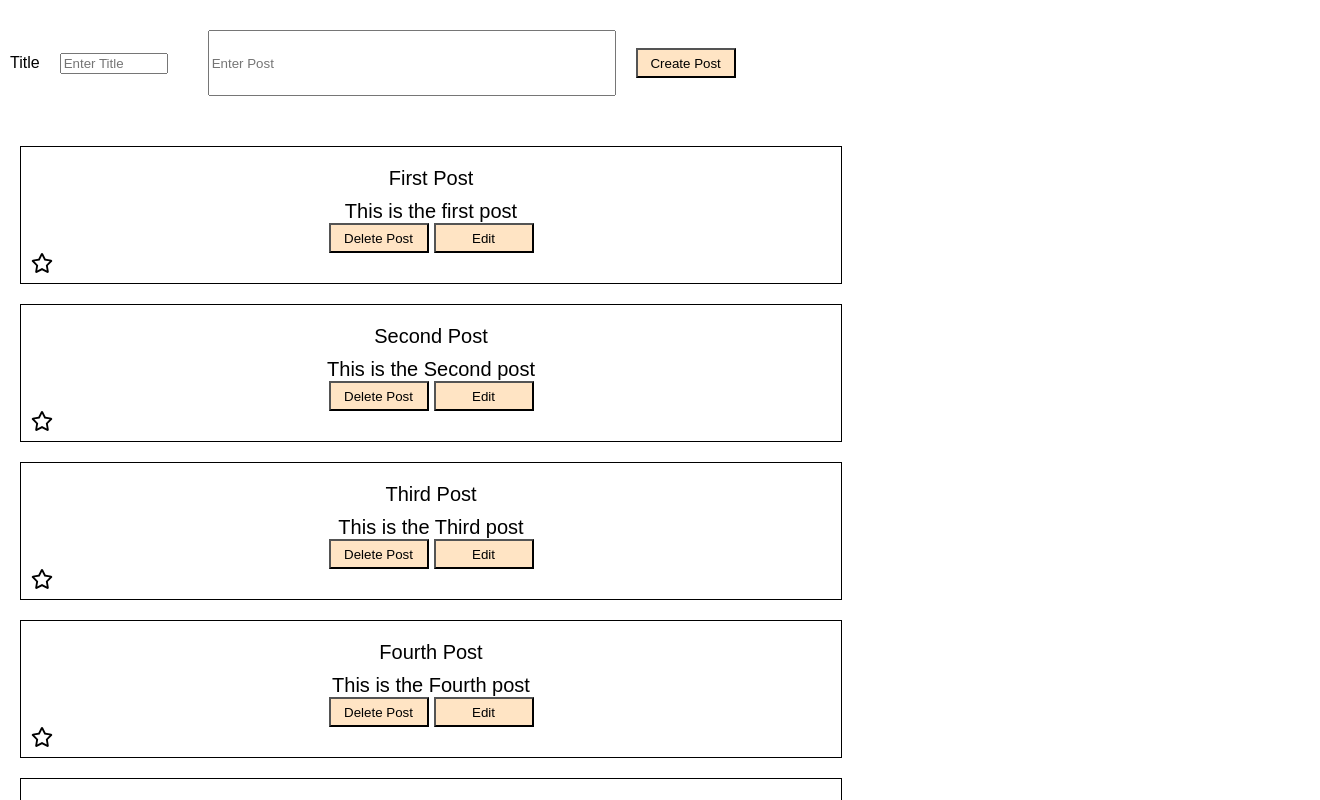
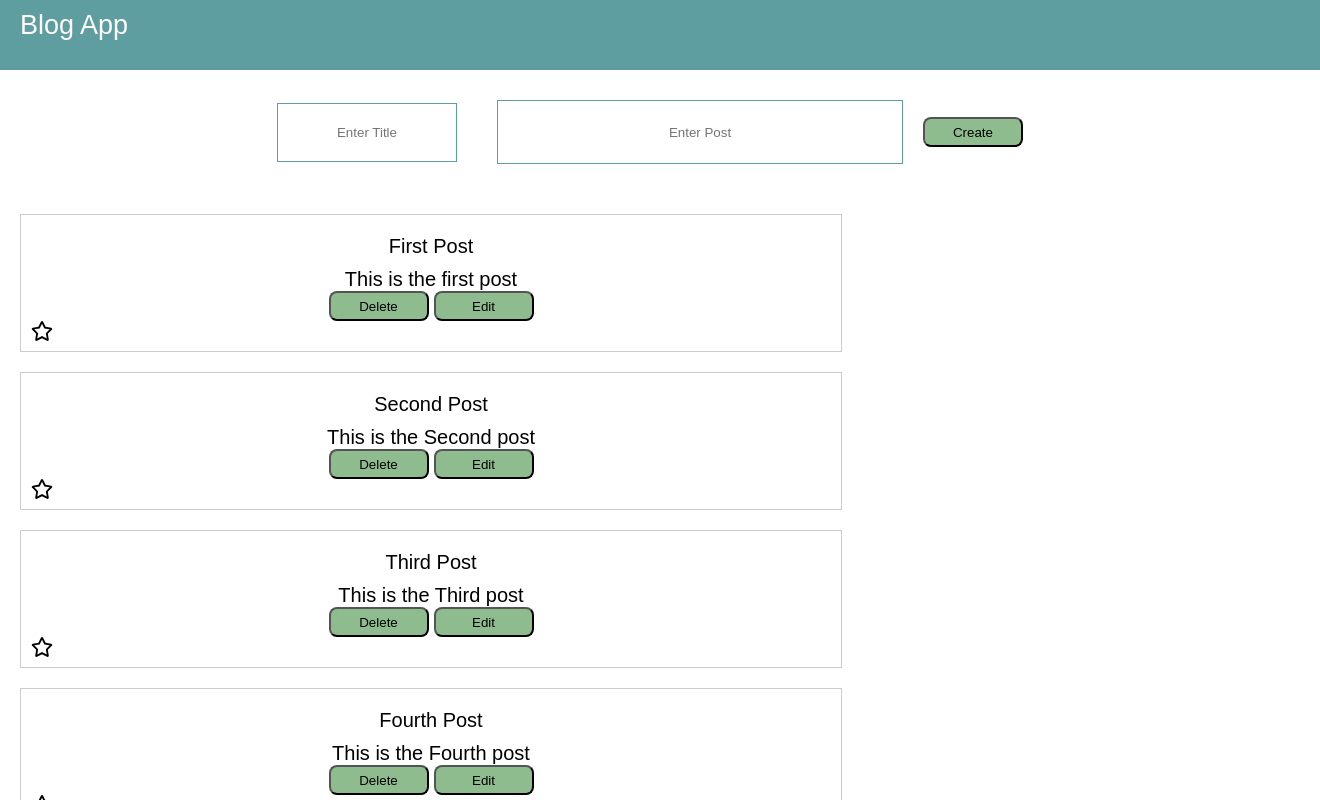
Before and after one commit to sarakhurana/react-learnings, a React (Create React App) app: page / in a window 1280 px wide. Shown: the top 800 px of the page, 1320 px wide, since content can reach past the window. Built offline with nearby package versions, Linux system fonts and the light colour scheme; data requests are answered from the project's data file.

Commit message:
[#3][Sara]-Update styles

```diff
--- a/db.json
+++ b/db.json
@@ -4,31 +4,36 @@
       "postId": 1,
       "title": "First Post",
       "body": "This is the first post",
-      "isFavourite": false
+      "isFavourite": false,
+       "isEditMode": false
     },
     {
       "postId": 2,
       "title": "Second Post",
       "body": "This is the Second post",
-      "isFavourite": false
+      "isFavourite": false,
+      "isEditMode": false
     },
     {
       "postId": 3,
       "title": "Third Post",
       "body": "This is the Third post",
-      "isFavourite": false
+      "isFavourite": false,
+      "isEditMode": false
     },
     {
       "postId": 4,
       "title": "Fourth Post",
       "body": "This is the Fourth post",
-      "isFavourite": false
+      "isFavourite": false,
+      "isEditMode": false
     },
     {
       "postId": 5,
       "title": "Fifth Post",
       "body": "This is the Fifth post",
-      "isFavourite": false
+      "isFavourite": false,
+      "isEditMode": false
     }
   ]
 }
--- a/src/components/posts/PostView.js
+++ b/src/components/posts/PostView.js
@@ -12,8 +12,9 @@ const PostView = () => {
   const getPostRef = useRef(false);
   const [isEditPost, setIsEditPost] = useState(false);
 
-  const handleClick = () => {
-    setIsEditPost(!isEditPost);
+  const handleClick = (post) => {
+    post.isEditMode=true;
+    setIsEditPost(post.isEditMode)
   };
   useEffect(() => {
     if (!getPostRef.current) {
@@ -23,6 +24,7 @@ const PostView = () => {
   }, [getPostRef]);
   return (
     <div className="post-view-container">
+      <div className="header">Blog App</div>
       <CreatePost />
       <div className="post-container">
         {state.post.posts.map((post, index) => {
@@ -31,8 +33,8 @@ const PostView = () => {
               <div className="post-title">{post.title} </div>
               <div className="post-body">{post.body}</div>
               <DeletePost postId={post.postId} />
-              <button className = "post-btn" onClick={handleClick}>Edit</button>
-              {isEditPost && <EditPost postId={post.postId} />}
+              <button className = "post-btn" onClick={()=>handleClick(post)}>Edit</button>
+              {post.isEditMode && <EditPost postId={post.postId} isEditMode={post.isEditMode}/>}
               <FavouritePost postId={post.postId} />
             </li>
           );
--- a/src/components/posts/postView.css
+++ b/src/components/posts/postView.css
@@ -14,7 +14,7 @@
     padding: 10px;
     font-size: 20px;
     font-weight: 600px;
-    border: 1px solid black;
+    border: 1px solid #ccc;
     margin: 10px;
     width: 800px;
 }
@@ -23,9 +23,20 @@
     padding: 10px;
 }
 .post-btn{
-    background: bisque;
+    background: darkseagreen;
     width: 100px;
     height: 30px;
     align-self: center;
     margin-left: 5px;
+    border-radius: 8px 8px;
 }
+
+.header{
+    width: 100%;
+    height: 50px;
+    background: cadetblue;
+    text-align: initial;
+    font-size: 27px;
+    color: snow;
+    padding: 10px 20px;
+}
--- a/src/containers/post/CreatePost.js
+++ b/src/containers/post/CreatePost.js
@@ -10,7 +10,6 @@ const CreatePost = () => {
   const [postBody, setPostBody] = useState("");
   return (
     <div className="create-post-container">
-      <label>Title</label>
       <input
         className="text-post-title"
         data-testid="test-post-title"
@@ -30,10 +29,10 @@ const CreatePost = () => {
         className="btn-create-post"
         data-testid="test-create-button"
         onClick={() =>
-          dispatch(createPost({ title: postTitle, body: postBody, postId: uuid(), isFavourite:false}))
+          dispatch(createPost({ title: postTitle, body: postBody, postId: uuid(), isFavourite:false, isEditMode: false}))
         }
       >
-        Create Post
+        Create
       </button>
     </div>
   );
--- a/src/containers/post/DeletePost.js
+++ b/src/containers/post/DeletePost.js
@@ -6,7 +6,7 @@ import "./createPost.css";
 const DeletePost = ({postId}) => {
   const { dispatch } = useContext(Context);
 
-  return <button className ="btn-create-post" data-testid="test-delete-btn" onClick={() => dispatch(deletePost(postId))}>Delete Post</button>;
+  return <button className ="btn-create-post" data-testid="test-delete-btn" onClick={() => dispatch(deletePost(postId))}>Delete</button>;
 };
 
 export default DeletePost;
--- a/src/containers/post/EditPost.js
+++ b/src/containers/post/EditPost.js
@@ -3,7 +3,7 @@ import { Context } from "../../context/Context";
 import { editPost } from "../../store/actions";
 import "./createPost.css";
 
-const EditPost = ({postId}) => {
+const EditPost = ({ postId, isEditMode }) => {
   const { dispatch } = useContext(Context);
   const [postTitle, setPostTitle] = useState("");
   const [postBody, setPostBody] = useState("");
@@ -26,7 +26,7 @@ const EditPost = ({postId}) => {
       <button
         className="btn-create-post"
         onClick={() =>
-          dispatch(editPost({ title: postTitle, body: postBody, postId: postId}))
+          dispatch(editPost({ title: postTitle, body: postBody, postId: postId, isEditMode: false}))
         }
       >
         Save Post
--- a/src/containers/post/createPost.css
+++ b/src/containers/post/createPost.css
@@ -3,19 +3,27 @@
     flex-direction: row;
     align-items: center;
     padding: 10px;
+    justify-content: center;
 }
 .text-post-title{
-    width: 100px;
+    width: 174px;
     margin: 20px;
+    height: 55px;
+    text-align: center;
+    border: 1px solid cadetblue;
+    text-align: inherit;
 }
 .text-post-body{
     width: 400px;
     height: 60px;
     margin: 20px;
+    border: 1px solid cadetblue;
+    text-align: inherit;
 }
 .btn-create-post{
-    background: bisque;
+    background:darkseagreen;
     width: 100px;
     height: 30px;
     align-self: center;
+    border-radius: 8px 8px;
 }
```
